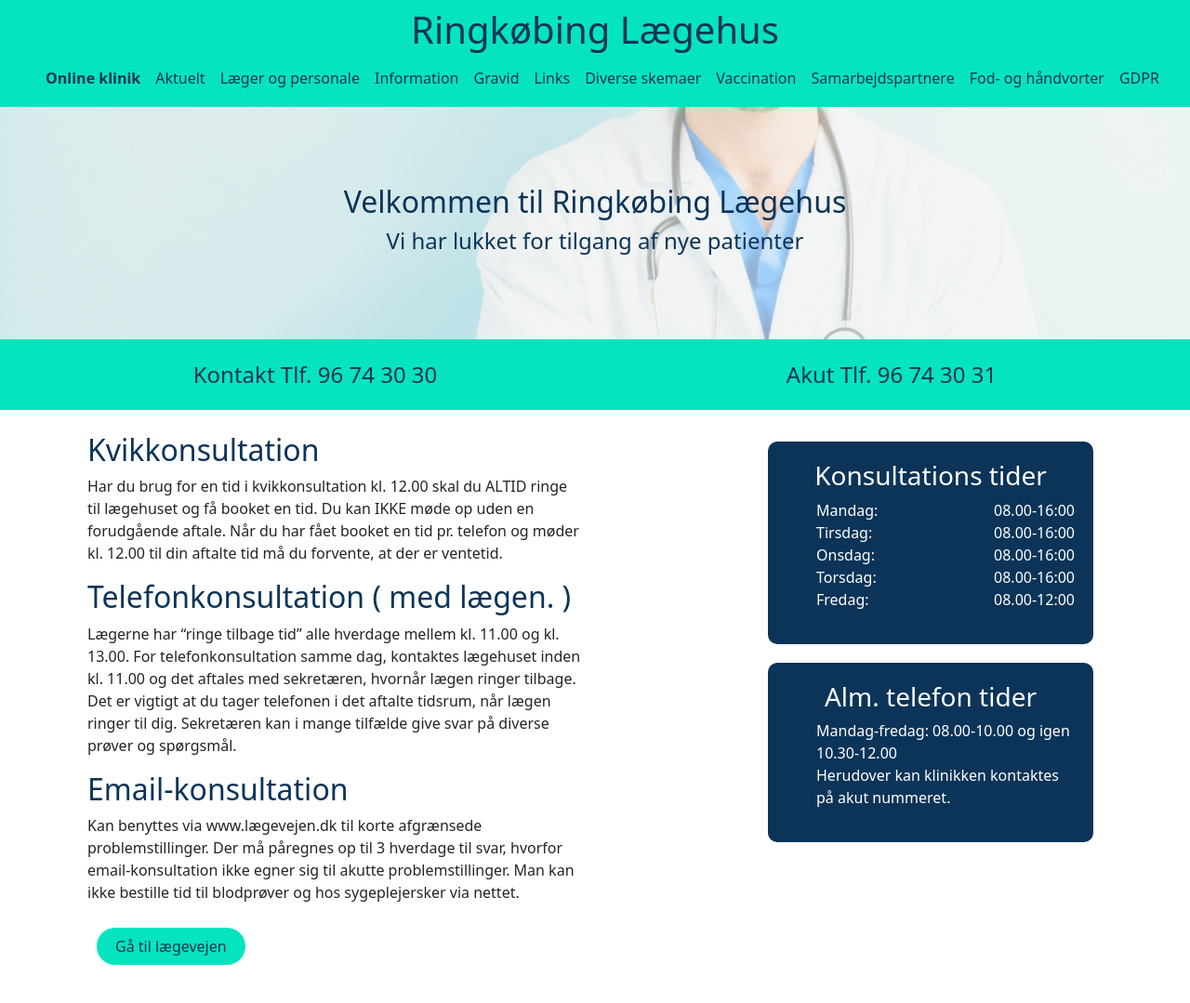
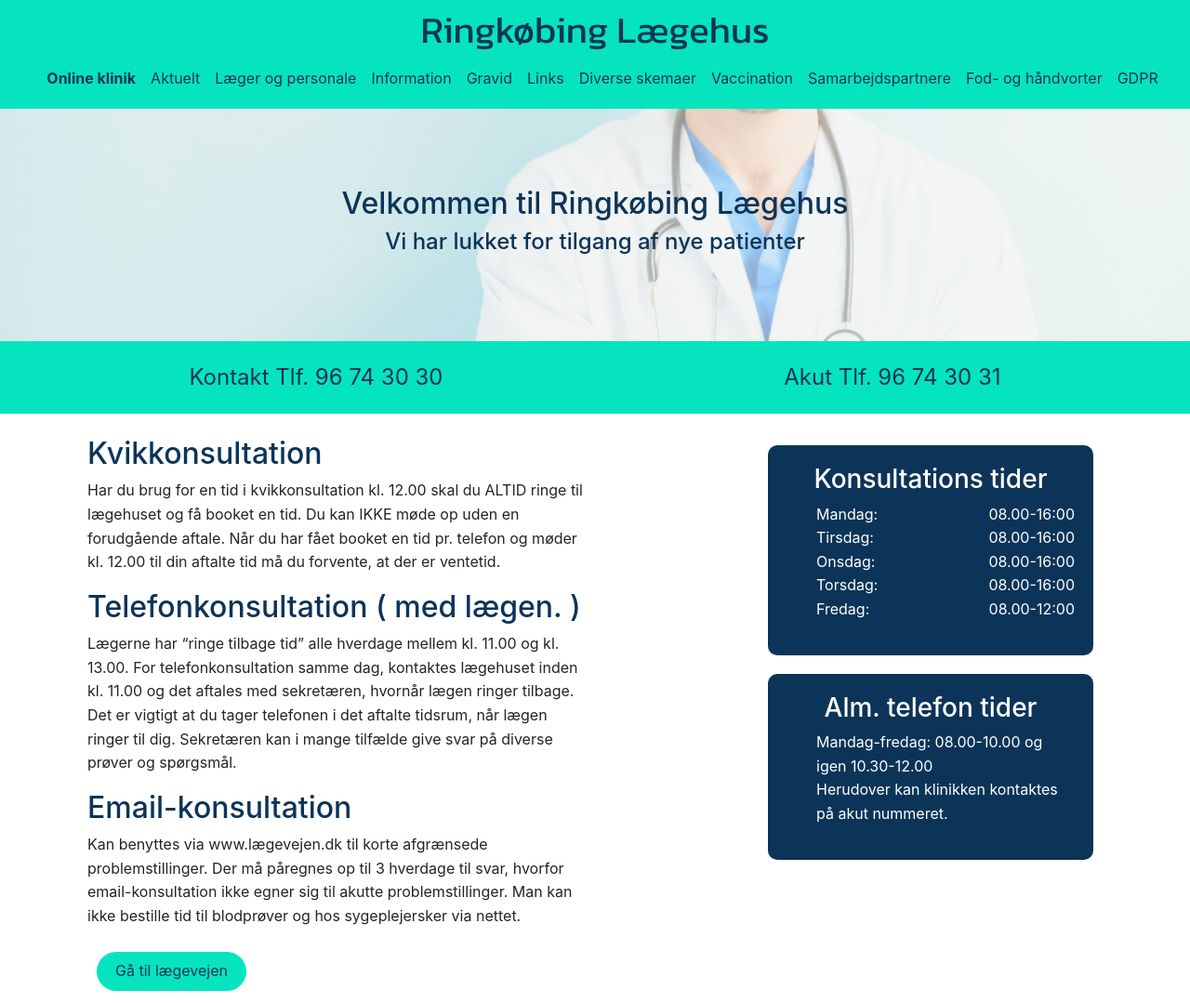
Before and after one commit to MrMaklie/ProjektL-gehus, a plain HTML site: page index.html in a window 1280 px wide. Shown: the top 1079 px of the page at 93% size. Drawn offline with nearby package versions, Linux system fonts and the light colour scheme.

Commit message:
Updated Main Font

```diff
--- a/index.html
+++ b/index.html
@@ -8,6 +8,10 @@
     <link href="https://cdn.jsdelivr.net/npm/bootstrap@5.3.3/dist/css/bootstrap.min.css" rel="stylesheet"
         integrity="sha384-QWTKZyjpPEjISv5WaRU9OFeRpok6YctnYmDr5pNlyT2bRjXh0JMhjY6hW+ALEwIH" crossorigin="anonymous">
     <link href="style.css" rel="stylesheet">
+    <link rel="preconnect" href="https://fonts.googleapis.com">
+    <link rel="preconnect" href="https://fonts.googleapis.com">
+    <link rel="preconnect" href="https://fonts.gstatic.com" crossorigin>
+    <link href="https://fonts.googleapis.com/css2?family=Kanit&display=swap" rel="stylesheet">
     <script src="https://cdn.jsdelivr.net/npm/bootstrap@5.3.3/dist/js/bootstrap.bundle.min.js"
         integrity="sha384-YvpcrYf0tY3lHB60NNkmXc5s9fDVZLESaAA55NDzOxhy9GkcIdslK1eN7N6jIeHz"
         crossorigin="anonymous"></script>
@@ -16,7 +20,7 @@
 <body>
     <header class="bg-primary-color">
         <nav class="navbar navbar-expand-lg bg-body-tertiary">
-            <h1 class="d-block text-secondary-color">Ringkøbing Lægehus</h1>
+            <h1 class="d-block text-secondary-color kanit-font-regular">Ringkøbing Lægehus</h1>
             <div class="container-fluid">
                 <a class="navbar-brand" href="#"></a>
                 <button class="navbar-toggler" type="button" data-bs-toggle="collapse"
--- a/style.css
+++ b/style.css
@@ -4,6 +4,19 @@
     --lilla-color: #4A2D7D;
     --white: #fff;
 }
+
+body{
+    font-family: 'Inter', sans-serif;
+    font-size: 16px;
+    line-height: 1.6;
+}
+
+.kanit-font-regular {
+    font-family: "Kanit", sans-serif;
+    font-weight: 400;
+    font-style: normal;
+  }
+
 
 .bg-primary-color {
     background-color: var(--primary-color) !important;
```
